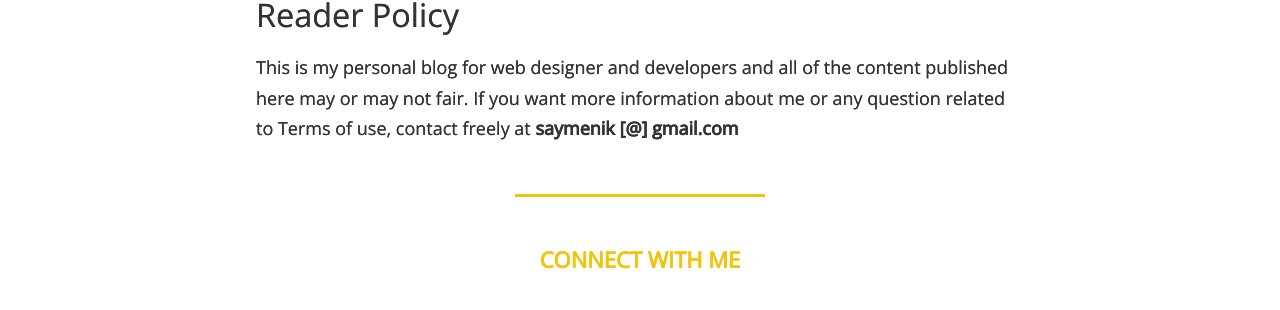
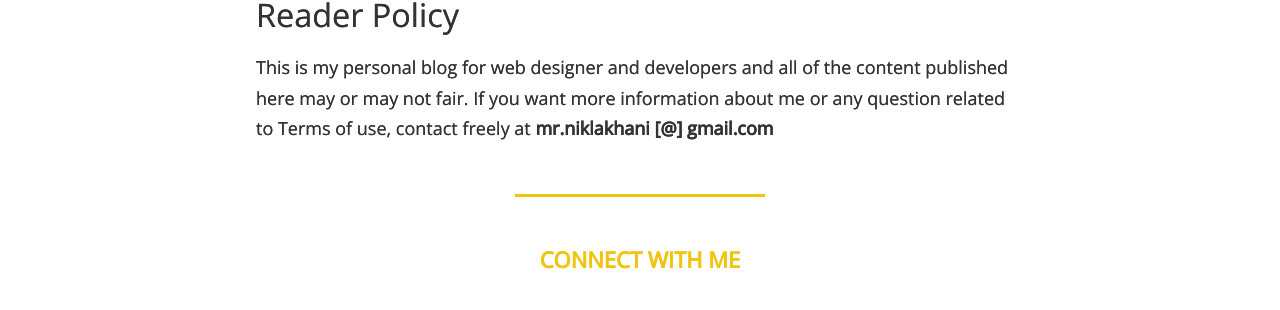
Before and after one commit to iniklakhani/niklakhani.github.io, a Jekyll site: the page built from terms-of-use.html, in a window 1280 px wide. Shown: the part 782-1092 px from the top of the page. Built offline with Jekyll 4.4.1, drawn with Linux system fonts in a browser that asks for light colours.

Commit message:
update terms-of-use.html

```diff
--- a/terms-of-use.html
+++ b/terms-of-use.html
@@ -26,5 +26,5 @@ is_page: true
 <h3>Reader Policy</h3>
 
 <p>
-    This is my personal blog for web designer and developers and all of the content published here may or may not fair. If you want more information about me or any question related to Terms of use, contact freely at <strong>saymenik [@] gmail.com</strong>
+    This is my personal blog for web designer and developers and all of the content published here may or may not fair. If you want more information about me or any question related to Terms of use, contact freely at <strong>mr.niklakhani [@] gmail.com</strong>
 </p>
```
